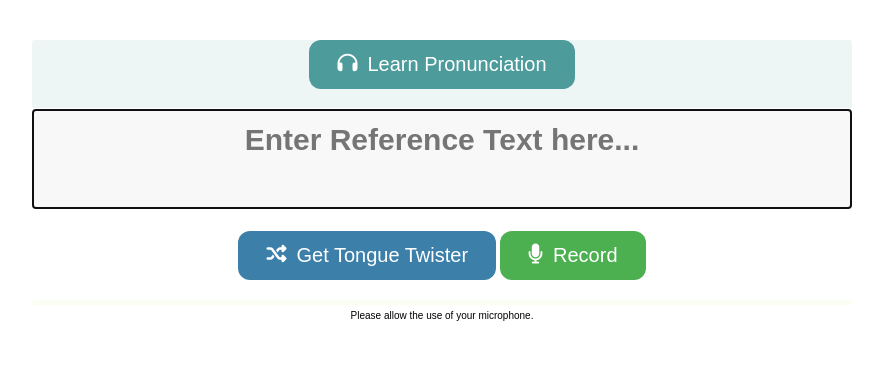
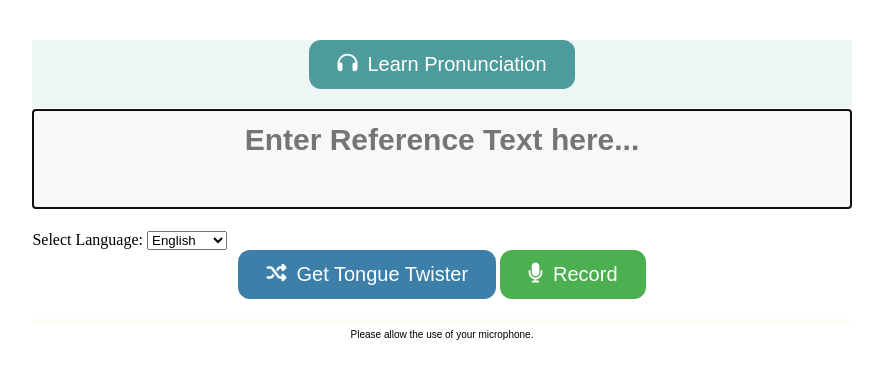
Before and after one commit to enzoftware/azure_speech_example, a Flask app: page / in a window 1280 px wide. Shown: the top 379 px of the page, without its empty margins (198-1081 px from the left). Run offline with Flask 3, Linux system fonts and the light colour scheme; data that the repository does not hold is empty; some libraries are stand-ins or nearby versions.

Commit message:
chore: add language selector

```diff
--- a/application.py
+++ b/application.py
@@ -90,6 +90,8 @@ def getstory():
 def ackaud():
     f = request.files['audio_data']
     reftext = request.form.get("reftext")
+    language = request.form.get("language")
+    print(language)
     #    f.save(audio)
     #print('file uploaded successfully')
 
--- a/static/index.js
+++ b/static/index.js
@@ -420,6 +420,8 @@
         var request = new XMLHttpRequest();
         request.open('POST', '/ackaud', true);
 
+
+
         // Callback function for when request completes
         request.onload = () => {
             // Extract JSON data from request
@@ -437,10 +439,16 @@
                 console.log(data.RecognitionStatus);
             }
         }
+
+
+        const language = document.getElementById('languageSelector').value;
         // Add data to send with request
         const data = new FormData();
         data.append("audio_data",blob, filename);
         data.append("reftext",reftextval);
+        data.append("language", language)
+
+        console.log(language);
 
         //send request
         request.send(data);
--- a/templates/index.html
+++ b/templates/index.html
@@ -28,6 +28,13 @@
             <textarea id = "reftext" rows = "3" cols = "80" name = "reftext" maxlength="160" autofocus placeholder="Enter Reference Text here..."></textarea>
         </form>
         <br>
+        <label for="languageSelector">Select Language:</label>
+        <select id="languageSelector">
+            <option value="en-US">English</option>
+            <option value="es-ES">Spanish</option>
+            <option value="ja-JP">Japanese</option>
+            <option value="ko-KR">Korean</option>
+        </select>
     </div>
 
     <div class="button-container">
```
